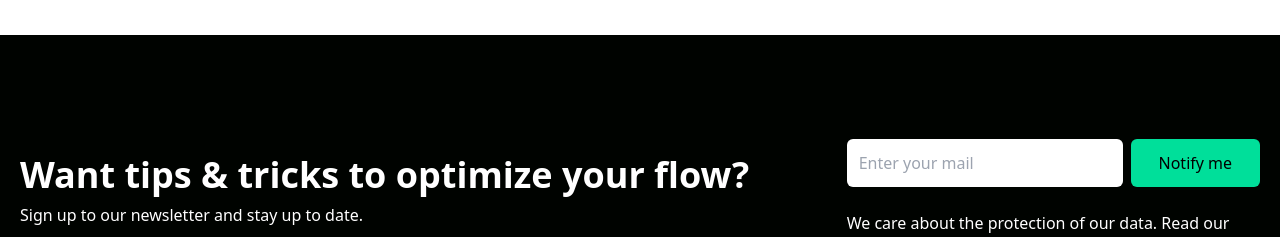
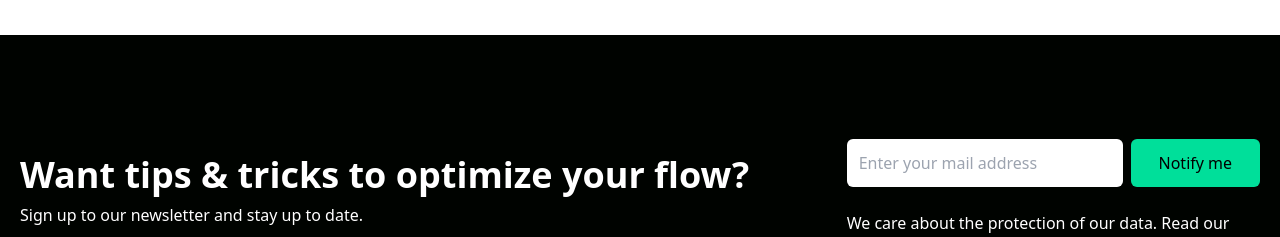
Before and after one commit to theheemmanuel/React-Tailwind, a React (Vite) app: page / in a window 1280 px wide. Shown: the part 1300-1537 px from the top of the page. Built offline with nearby package versions, Linux system fonts and the light colour scheme.

Commit message:
mail address

```diff
--- a/src/components/Newsletter.tsx
+++ b/src/components/Newsletter.tsx
@@ -15,7 +15,7 @@ function Newsletter() {
             <input
               className="p-3 rounded-md text-black w-full font-b"
               type="email"
-              placeholder="Enter your mail"
+              placeholder="Enter your mail address"
             />
             <button className="mx-auto bg-[#00DF9a] w-[200px] rounded-md font-medium sm:ml-2 my-6 py-3 text-black">
               Notify me
```
